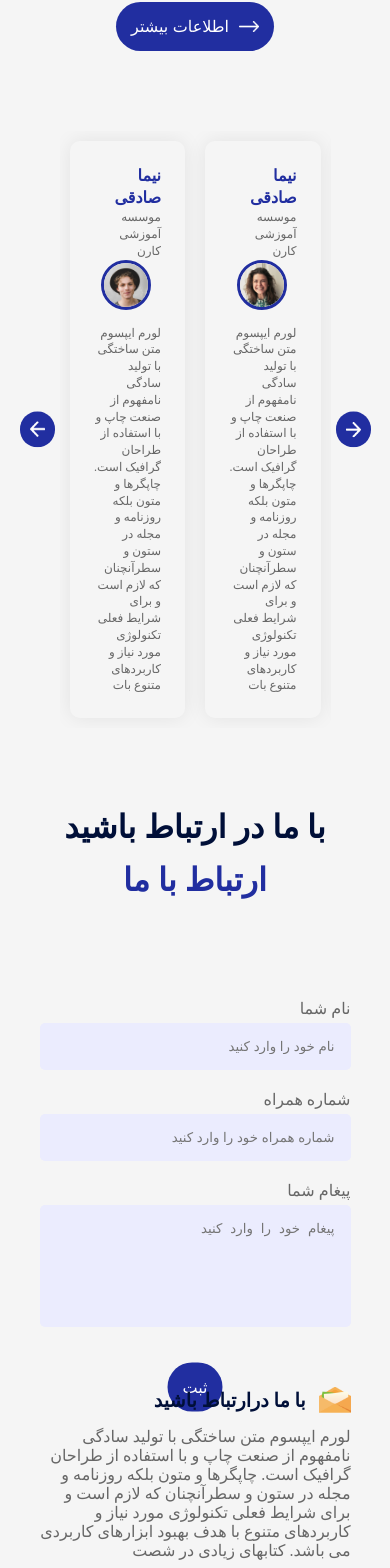
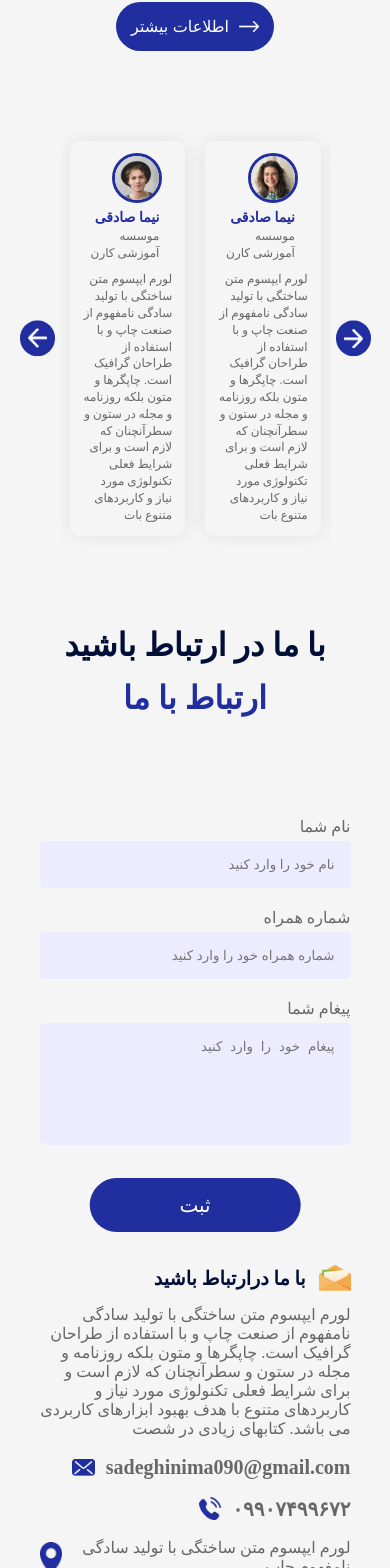
Before and after one commit to SmurfsNima/React-education-website, a React (Create React App) app: page / in a window 390 px wide. Shown: the part 3713-5281 px from the top of the page. Built offline with nearby package versions, Linux system fonts and the light colour scheme.

Commit message:
Fixed some bugs

```diff
--- a/src/components/Programs/programs.jsx
+++ b/src/components/Programs/programs.jsx
@@ -12,9 +12,9 @@ const Programs = () => {
     <>
 
       <div className="programs">
-        <Program src={program_1} icon={icon_1} text="Graduation Degree" />
-        <Program src={program_2} icon={icon_2} text="Graduation Degree" />
-        <Program src={program_3} icon={icon_3} text="Graduation Degree" />
+        <Program src={program_1} icon={icon_1} text="مدرک معتبر" />
+        <Program src={program_2} icon={icon_2} text="مدرک معتبر" />
+        <Program src={program_3} icon={icon_3} text="مدرک معتبر" />
       </div>
     </>
   );
--- a/src/components/contact/contact.css
+++ b/src/components/contact/contact.css
@@ -60,6 +60,7 @@
 @media (max-width: 800px) {
   .contact {
     flex-direction: column;
+    gap: 60px;
   }
   .contact-col {
     padding: 20px;
@@ -71,4 +72,9 @@
     left: 50%;
     transform: translate(-50%, -50%);
   }
+  .submit-btn{
+    width: 60%;
+    margin: auto;
+    font-size: 20px;
+  }
 }
--- a/src/components/contact/contact.jsx
+++ b/src/components/contact/contact.jsx
@@ -40,7 +40,7 @@ const Contact = () => {
           <input type="text" placeholder="شماره همراه خود را وارد کنید" />
           <label htmlFor="msg">پیغام شما</label>
           <textarea rows="6" placeholder="پیغام خود را وارد کنید"></textarea>
-          <button className="btn dark-btn">ثبت</button>
+          <button className="btn dark-btn submit-btn">ثبت</button>
         </form>
         <span>{result}</span>
       </div>
@@ -60,7 +60,7 @@ const Contact = () => {
             ۰۹۹۰۷۴۹۹۶۷۲ <img src={phone_icon} alt="" />
           </li>
           <li>
-          لورم ایپسوم متن ساختگی با تولید سادگی نامفهوم از صنعت چاپ <br/>و با استفاده از طراحان گرافیک است
+          لورم ایپسوم متن ساختگی با تولید سادگی نامفهوم  چاپ
             <img src={loc_icon} alt="" />
           </li>
         </ul>
--- a/src/components/navbar/navbar.css
+++ b/src/components/navbar/navbar.css
@@ -64,3 +64,9 @@ nav ul {
         right: 0;
     }
 }
+@media  (max-width:500px) {
+    nav ul{
+        width: 40%;
+    }
+
+}
--- a/src/components/testimonials/testimonials.css
+++ b/src/components/testimonials/testimonials.css
@@ -23,6 +23,7 @@
 }
 .slider {
   overflow: hidden;
+
 }
 .slider ul {
   list-style: none;
@@ -30,6 +31,7 @@
   overflow-x: hidden;
   transition: 0.5s;
   display: flex;
+
 }
 .slider ul li {
   width: 50%;
@@ -50,10 +52,13 @@
 }
 .user-info {
   display: flex;
-  justify-content: end;
+  justify-content: start;
   align-items: center;
   margin-bottom: 20px;
   font-size: 0.9rem;
+}
+.user-info .info{
+  margin-right: .8rem;
 }
 .user-info h3 {
   color: #212ea0;
@@ -64,7 +69,7 @@
   }
   .next-icon,
   .back-icon {
-    padding: 10px;
+    padding: 8px;
     width: 35px;
   }
   .slider ul li {
@@ -85,7 +90,7 @@
     font-size: 12px;
   }
   .user-info h3 {
-    font-size: 16px;
+    font-size: 14px;
   }
   .slider p {
     font-size: 12px;
@@ -93,6 +98,10 @@
 }
 @media (max-width: 550px) {
   .slider ul li .slide {
-    padding: 1.5rem;
+    padding: .8rem;
+  }
+  .slider ul {
+
+
   }
 }
--- a/src/components/testimonials/testimonials.jsx
+++ b/src/components/testimonials/testimonials.jsx
@@ -11,14 +11,15 @@ const Testimonials = () => {
   const slider = useRef();
   let tx = 0;
   const slideForward = () => {
-    if (tx > -50) {
-      tx -= 25;
+    if (tx<50) {
+      tx += 25;
     }
     slider.current.style.transform = `translateX(${tx}%)`;
   };
   const slideBackward = () => {
-    if (tx < 0) {
-      tx += 25;
+
+    if (tx > 0) {
+      tx -= 25;
     }
     slider.current.style.transform = `translateX(${tx}%)`;
   };
@@ -29,13 +30,13 @@ const Testimonials = () => {
         src={back_icon}
         alt=""
         className="back-icon"
-        onClick={slideBackward}
+        onClick={slideForward}
       />
        <img
         src={next_icon}
         alt=""
         className="next-icon"
-        onClick={slideForward}
+        onClick={slideBackward}
       />
       <div className="slider">
         <ul ref={slider}>
--- a/src/components/testimonials/userInfo/userinfo.jsx
+++ b/src/components/testimonials/userInfo/userinfo.jsx
@@ -3,13 +3,12 @@ const Userinfo = ({userImg,name,loc,comment}) => {
     <li>
       <div className="slide">
         <div className="user-info">
-
-
-          <div>
+        <img src={userImg} alt="" />
+          <div className="info">
             <h3>{name}</h3>
             <span>{loc}</span>
           </div>
-          <img src={userImg} alt="" />
+
         </div>
         <p>{comment}</p>
       </div>
```
